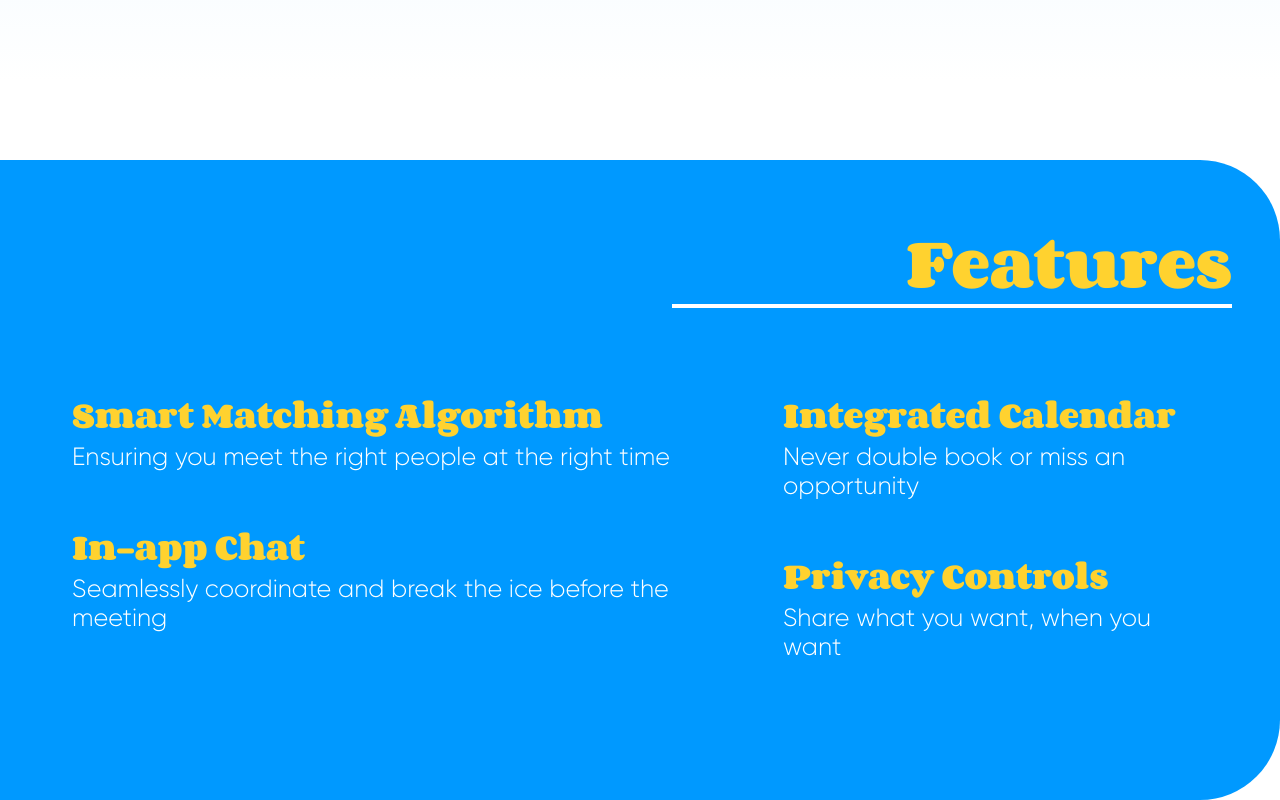
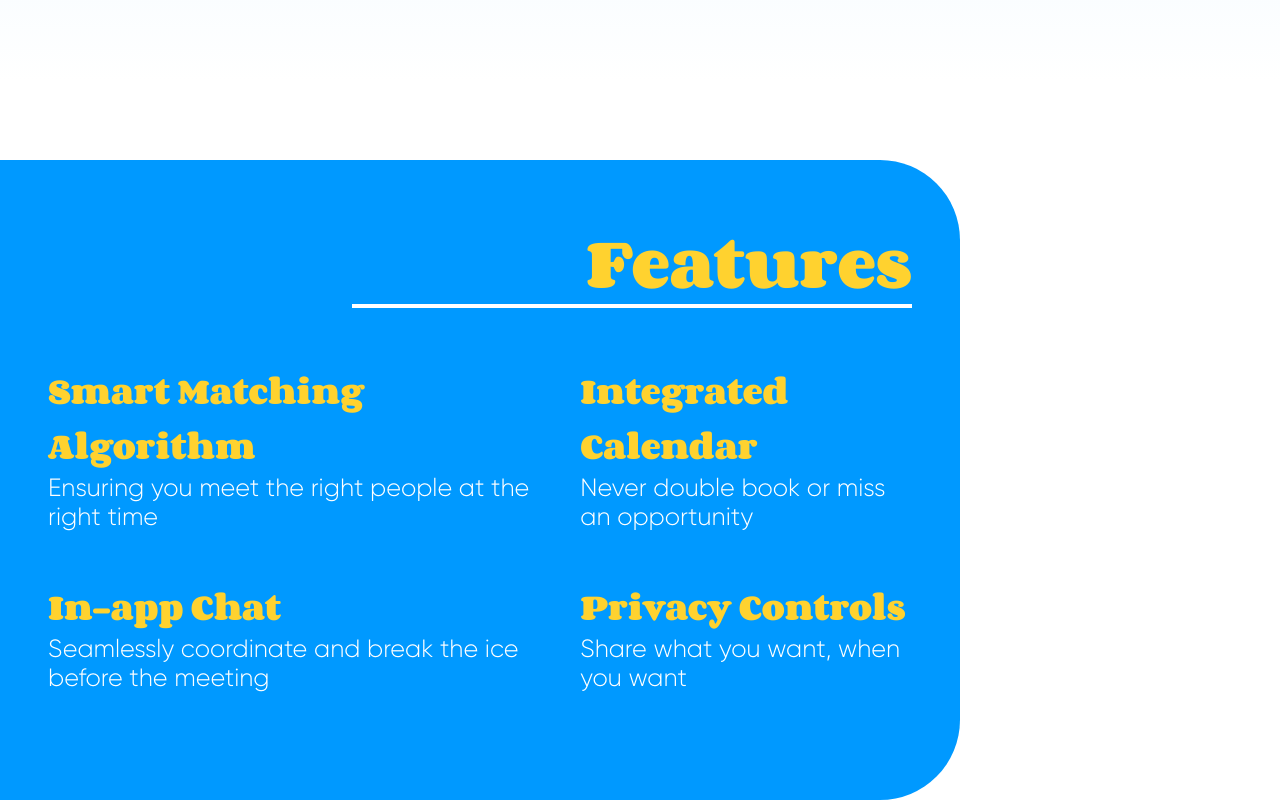
Before and after one commit to makeitMVPadmin/CoffeeChat, a React (Create React App) app: page /landing-page in a window 1280 px wide. Shown: the part 1154-1954 px from the top of the page. Built offline with nearby package versions, Linux system fonts and the light colour scheme; no server answers; a web font is replaced by a local one.

Commit message:
fix padding & margin

```diff
--- a/src/components/Landing/Features/Features.scss
+++ b/src/components/Landing/Features/Features.scss
@@ -3,14 +3,11 @@
 @use "../../../styles/partials/mixins" as *;
 
 .features {
-  //   width: 100vw;
-  //   height: 45rem;
   width: 100%;
   height: 100%;
 
   @include desktop {
-    max-width: 100vw;
-    height: 60rem;
+    max-width: 80rem;
     height: auto;
     margin: auto;
   }
@@ -24,7 +21,7 @@
 
     @include desktop {
       padding: 1.5rem;
-      width: 80rem;
+      width: 60rem;
       height: 40rem;
     }
   }
@@ -73,16 +70,13 @@
   &__column {
     display: flex;
     flex-direction: column;
-    padding: 1rem;
 
-    @include tablet {
-      padding: 1.5rem;
-    }
   }
 
   &__row {
     display: flex;
     flex-direction: row;
+
   }
 
   &__container {
```
